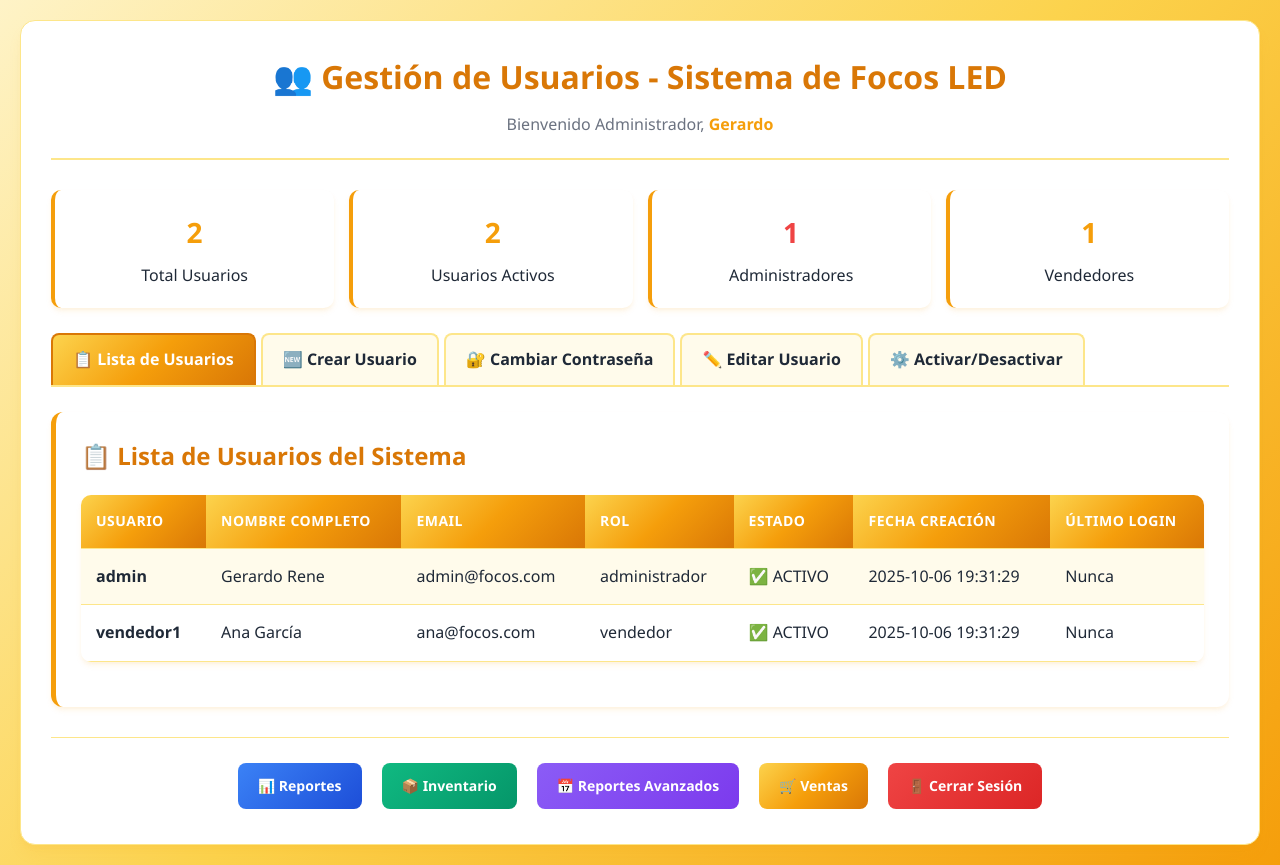
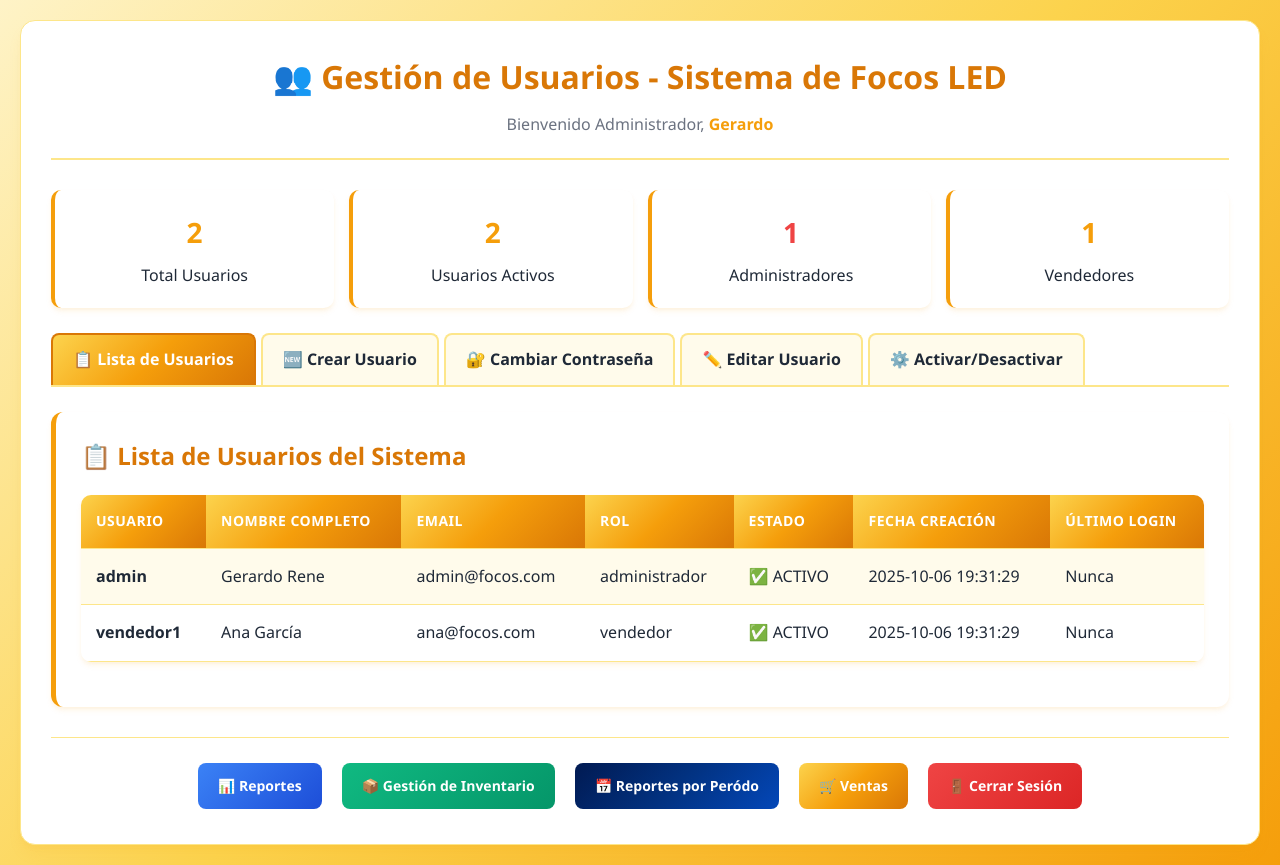
Before and after one commit to Penilla2002/BASE-DE-DATOS, a PHP site: page /gestion_usuarios.php in a window 1280 px wide. Run offline with PHP 8.4, Linux system fonts and the light colour scheme; a user stored in the database is signed in; data comes from the database, SQL or seed files in the repository.

Commit message:
arreglos
En gestión de usuario, se cambio el color del botón de Reportes por Período y se cambio el nombre de "inventario" por "Gestión de Inventario" , ademas de eliminarse el color morado del codigo.

```diff
--- a/sistema_focos/gestion_usuarios.php
+++ b/sistema_focos/gestion_usuarios.php
@@ -116,7 +116,7 @@ if (isset($_POST['editar_usuario'])) {
             --warning-color: #f59e0b;
             --danger-color: #ef4444;
             --info-color: #3b82f6;
-            --purple-color: #8b5cf6;
+            --blue-color: #023281ff;;
 
             /* Degradados Amarillos/Dorados */
             --gradient-primary: linear-gradient(135deg, #f59e0b 0%, #d97706 100%);
@@ -127,7 +127,7 @@ if (isset($_POST['editar_usuario'])) {
             --gradient-warning: linear-gradient(135deg, #f59e0b 0%, #d97706 100%);
             --gradient-danger: linear-gradient(135deg, #ef4444 0%, #dc2626 100%);
             --gradient-info: linear-gradient(135deg, #3b82f6 0%, #1d4ed8 100%);
-            --gradient-purple: linear-gradient(135deg, #8b5cf6 0%, #7c3aed 100%);
+            --gradient-blue-night: linear-gradient(135deg, #011a52 0%, #023281 50%, #0347b8 100%);
 
             /* Colores neutros */
             --light-bg: #fffbeb;
@@ -356,7 +356,7 @@ if (isset($_POST['editar_usuario'])) {
         .btn-danger { background: var(--gradient-danger); color: white; }
         .btn-warning { background: var(--gradient-warning); color: white; }
         .btn-info { background: var(--gradient-info); color: white; }
-        .btn-purple { background: var(--gradient-purple); color: white; }
+        .btn-blue { background: var(--gradient-blue-night); color: white; }
 
         .btn:hover {
             transform: translateY(-2px);
@@ -663,8 +663,8 @@ if (isset($_POST['editar_usuario'])) {
         <!-- Navegación inferior -->
         <div class="nav-inferior">
             <a href="reportes.php" class="btn btn-info">📊 Reportes</a>
-            <a href="gestion_inventario.php" class="btn btn-success">📦 Inventario</a>
-            <a href="reportes_avanzados.php" class="btn btn-purple">📅 Reportes Avanzados</a>
+            <a href="gestion_inventario.php" class="btn btn-success">📦 Gestión de Inventario</a>
+            <a href="reportes_avanzados.php" class="btn btn-blue">📅 Reportes por Peródo</a>
             <a href="ventas.php" class="btn btn-primary">🛒 Ventas</a>
             <a href="logout.php" class="btn btn-danger">🚪 Cerrar Sesión</a>
         </div>
```
